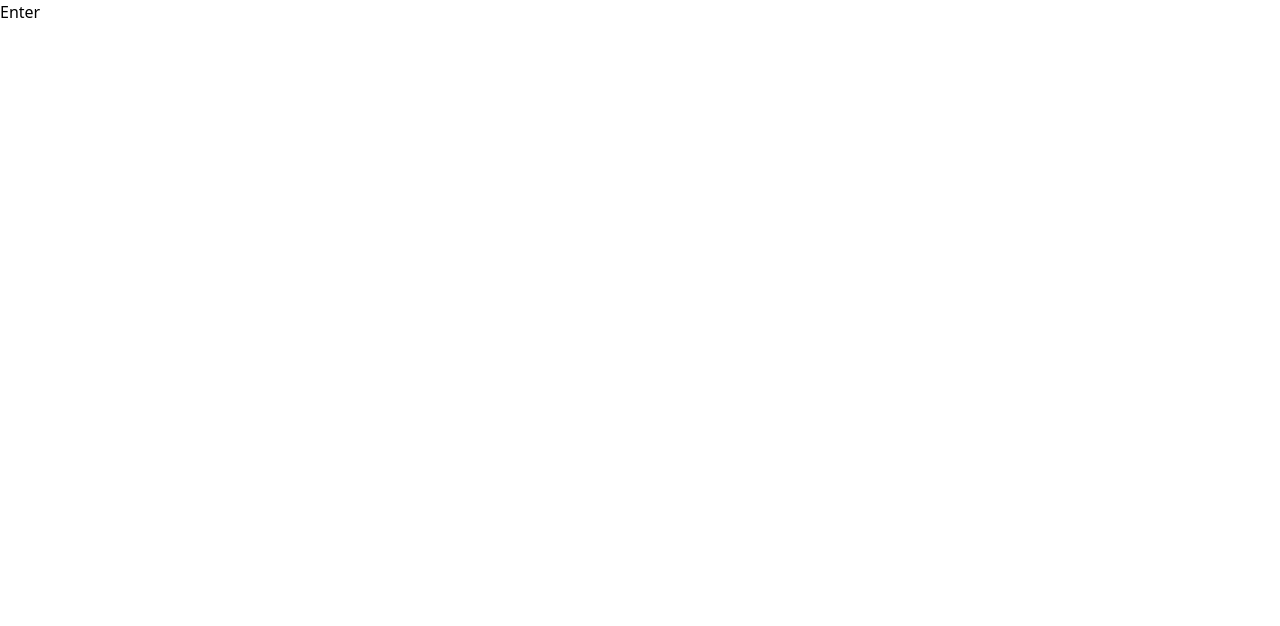
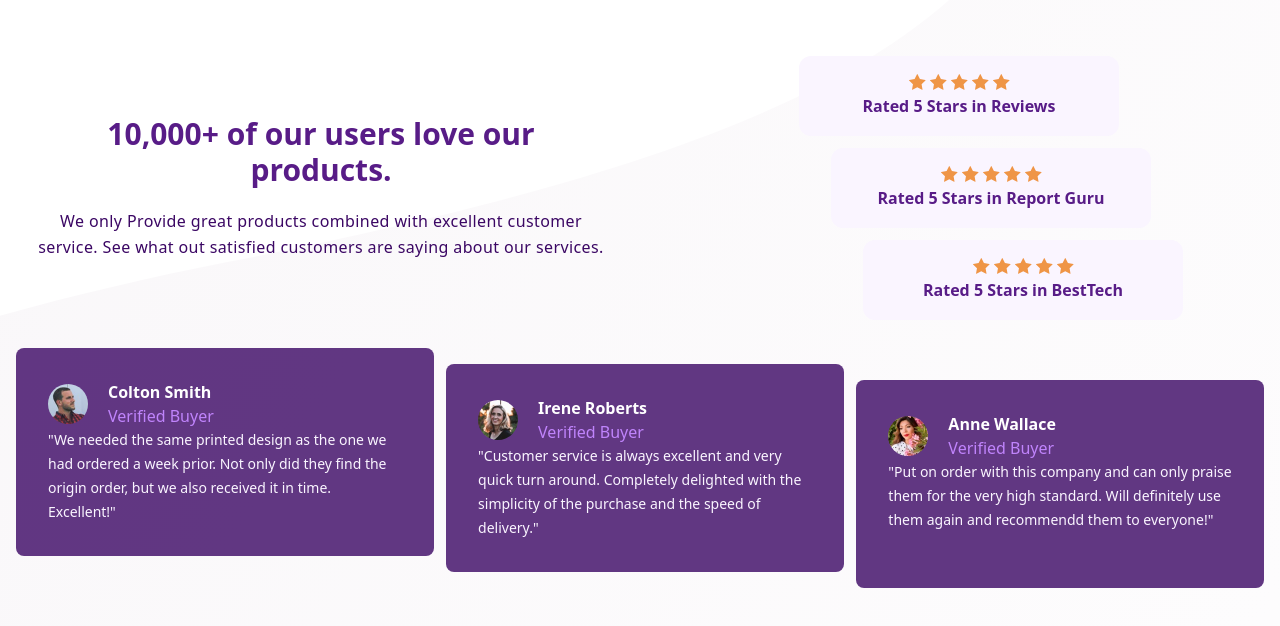
Before and after one commit to emedranoh19a/front-end-mentor, a Next.js app: page /social-proof in a window 1280 px wide. Shown: the top 626 px of the page. Built offline with nearby package versions, Linux system fonts and the light colour scheme.

Commit message:
social-proof challenge complete

```diff
--- a/app/social-proof/page.js
+++ b/app/social-proof/page.js
@@ -1,5 +1,131 @@
-function Page() {
-  return <div>Enter</div>;
+import clsx from "clsx";
+import Image from "next/image";
+function IconStar() {
+  return (
+    <svg width="17" height="16" xmlns="http://www.w3.org/2000/svg">
+      <path
+        d="M16.539 6.097a.297.297 0 00-.24-.202l-5.36-.779L8.542.26a.296.296 0 00-.53 0L5.613 5.117l-5.36.779a.297.297 0 00-.165.505l3.88 3.78-.917 5.34a.297.297 0 00.43.312l4.795-2.52 4.794 2.52a.296.296 0 00.43-.313l-.916-5.338L16.464 6.4c.08-.08.11-.197.075-.304z"
+        fill="#EF9546"
+        fillRule="nonzero"
+      />
+    </svg>
+  );
 }
+function StarRating({ text, className }) {
+  ///this should align itself, or center itself
+  return (
+    <div
+      className={clsx(
+        "bg-purple-50 w-full h-20 rounded-xl text-center flex flex-col justify-center items-center",
+        className
+      )}
+    >
+      <div className="flex h-5 gap-1">
+        {Array.from({ length: 5 }).map((_, i) => (
+          <IconStar key={i} />
+        ))}
+      </div>
+      <p className="text-purple-900 font-bold">Rated 5 Stars in {text}</p>
+    </div>
+  );
+}
+function TestimonialHeader({ img, name }) {
+  return (
+    <div className="flex  gap-5 justify-start items-center">
+      <div className="relative w-10 aspect-square rounded-full overflow-hidden">
+        <Image src={img} fill objectFit="cover" alt="" />
+      </div>
+      <div>
+        <h4 className="text-white font-semibold">{name}</h4>
+        <span className="text-purple-400">Verified Buyer</span>
+      </div>
+    </div>
+  );
+}
+function Testimonial({ name, img, text, className }) {
+  return (
+    <div
+      className={clsx(
+        " py-8 px-8 bg-purple-950/80 rounded-lg h-fit lg:h-52",
+        className
+      )}
+    >
+      <TestimonialHeader name={name} img={img} />
+      <p className="text-purple-50 text-sm leading-6 tracking-normal">{text}</p>
+    </div>
+  );
+}
+const testimonials = [
+  {
+    name: "Colton Smith",
+    img: "/social-proof/images/image-colton.jpg",
+    text: `"We needed the same printed design as the one we had ordered a week prior. Not only did they find the origin order, but we also received it in time. Excellent!"`,
+    className: "",
+  },
+  {
+    name: "Irene Roberts",
+    img: "/social-proof/images/image-irene.jpg",
+    text: `"Customer service is always excellent and very quick turn around. Completely delighted with the simplicity of the purchase and the speed of delivery."`,
+    className: "lg:mt-4",
+  },
+  {
+    name: "Anne Wallace",
+    img: "/social-proof/images/image-anne.jpg",
+    text: `"Put on order with this company and can only praise them for the very high standard. Will definitely use them again and recommendd them to everyone!"`,
+    className: "lg:mt-8",
+  },
+];
 
-export default Page;
+function InformationBlock({ className }) {
+  return (
+    <div className={clsx("text-center", className)}>
+      <h1 className="text-purple-900 font-bold text-3xl w-3/4 mx-auto mb-5">
+        10,000+ of our users love our products.
+      </h1>
+      <p className="text-md px-3 text-purple-950 font-light leading-relaxed tracking-wide">
+        We only Provide great products combined with excellent customer service.
+        See what out satisfied customers are saying about our services.
+      </p>
+    </div>
+  );
+}
+function RatingBlock({ className }) {
+  return (
+    <div className={clsx("flex flex-col gap-3 min-w-80", className)}>
+      <StarRating text="Reviews" className="" />
+      <StarRating text="Report Guru" className="lg:ml-8" />
+      <StarRating text="BestTech" className="lg:ml-16" />
+    </div>
+  );
+}
+function TestimonialsBlock({ className }) {
+  return (
+    <div className={clsx("flex flex-col gap-3", className)}>
+      {testimonials.map((testimonial, i) => (
+        <Testimonial key={i} {...testimonial} />
+      ))}
+    </div>
+  );
+}
+export default function Page() {
+  const gridStyles = clsx(
+    "py-14 h-fit grid grid-cols-1 px-4 gap-7",
+    "lg:grid-cols-2 lg:place-items-center",
+    ""
+  );
+  return (
+    <div className="container mx-auto w-screen h-screen relative">
+      <Image
+        src="/social-proof/images/bg-pattern-bottom-mobile.svg"
+        fill
+        objectFit="cover"
+        className="absolute -z-10"
+      />
+      <div className={gridStyles}>
+        <InformationBlock />
+        <RatingBlock />
+        <TestimonialsBlock className="lg:col-start-1 lg:col-span-2 lg:flex-row items-stretch" />
+      </div>
+    </div>
+  );
+}
```
